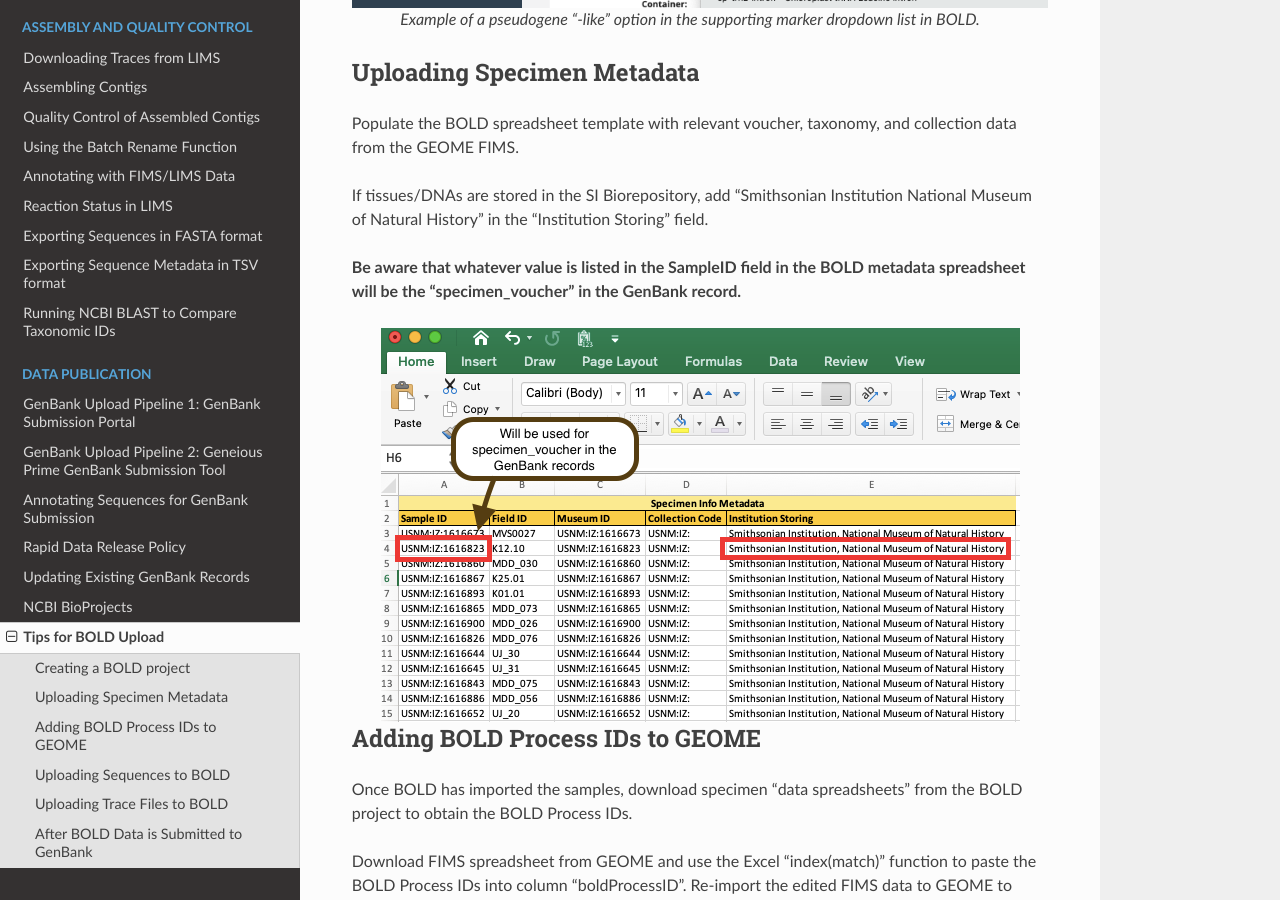
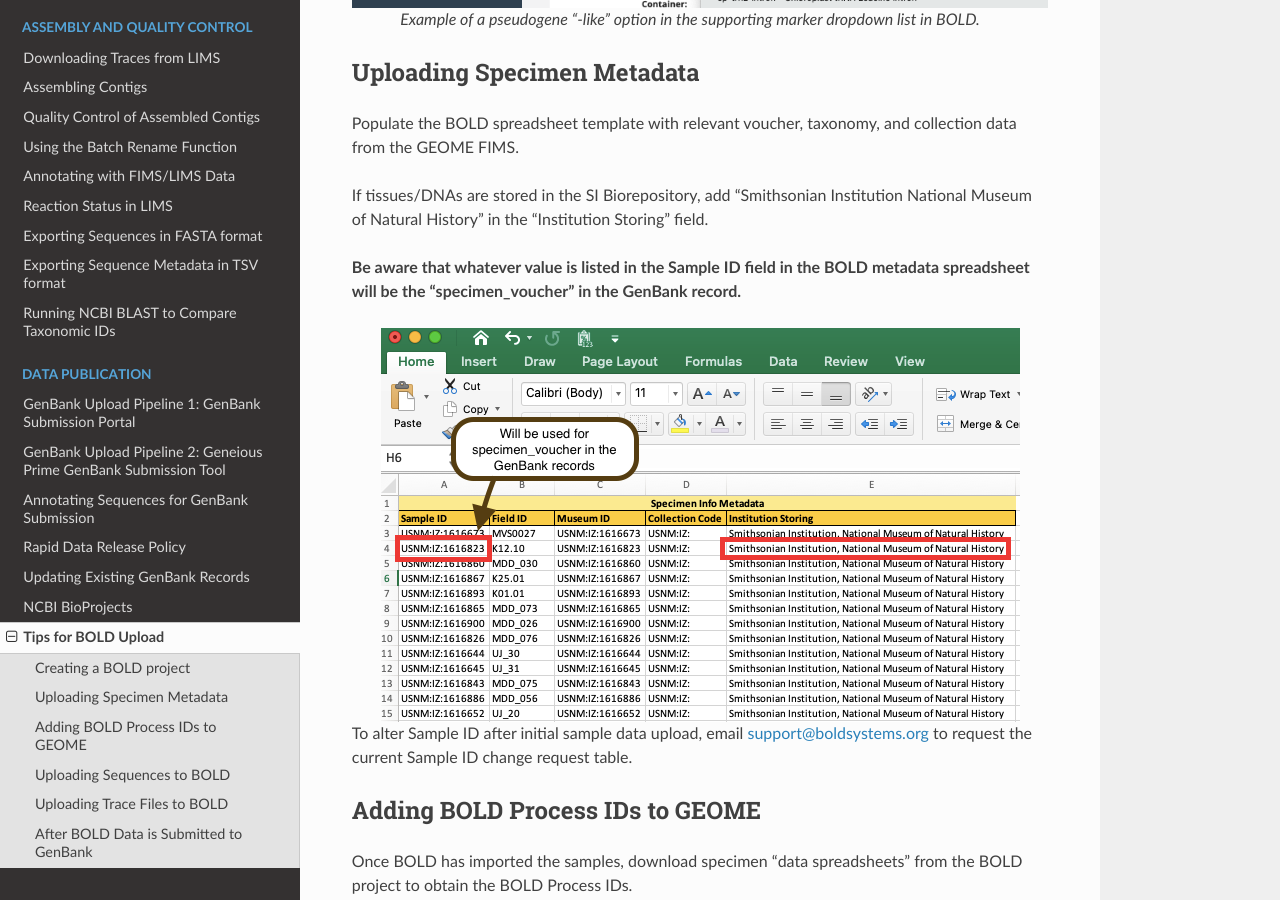
Before and after one commit to SIBarcodeNetwork/ReadtheDocsMaster, a Sphinx documentation site: the page built from Docs/BOLD_tips.rst, in a window 1280 px wide and 900 px high, scrolled down 1160 px. Built offline with Sphinx 7.4.7 and the Read the Docs theme 2.0.0, drawn with Linux system fonts in a browser that asks for light colours.

Commit message:
Update BOLD_tips.rst

```diff
--- a/Docs/BOLD_tips.rst
+++ b/Docs/BOLD_tips.rst
@@ -31,11 +31,13 @@
 
 If tissues/DNAs are stored in the SI Biorepository, add “Smithsonian Institution National Museum of Natural History” in the “Institution Storing” field.
 
-**Be aware that whatever value is listed in the SampleID field in the BOLD metadata spreadsheet will be the “specimen_voucher” in the GenBank record.**
+**Be aware that whatever value is listed in the Sample ID field in the BOLD metadata spreadsheet will be the “specimen_voucher” in the GenBank record.**
 
 .. figure:: /images/BOLD_spreadsheet_sampleID.png
   :align: center
   :target: /en/latest/_images/BOLD_spreadsheet_sampleID.png
+
+To alter Sample ID after initial sample data upload, email support@boldsystems.org to request the current Sample ID change request table.
 
 
 Adding BOLD Process IDs to GEOME
```
